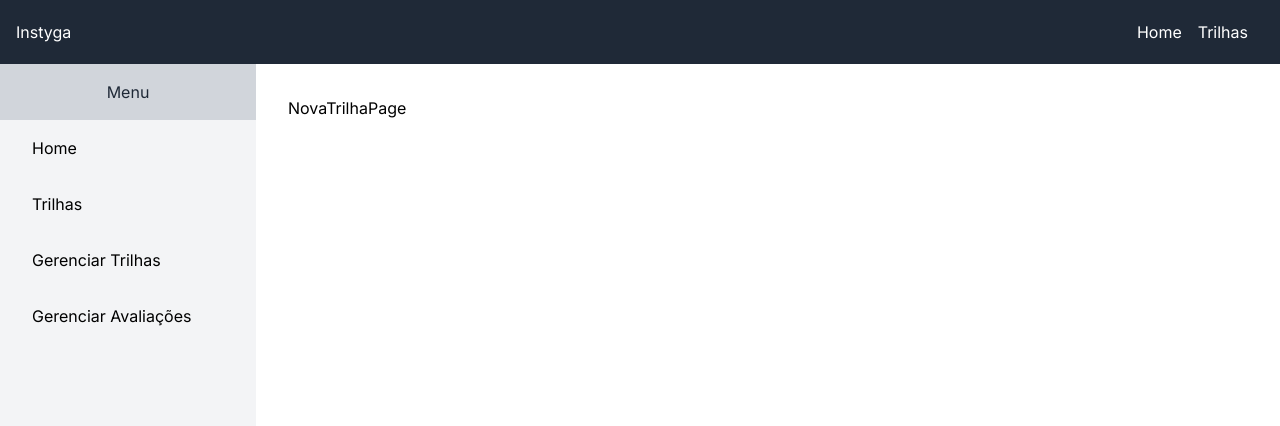
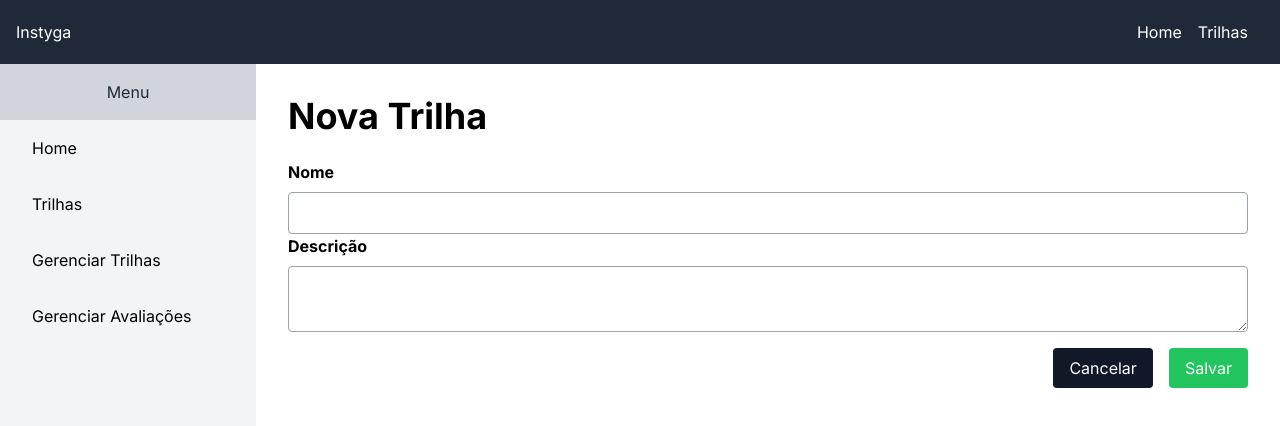
Before and after one commit to mikansc/instyga-web, a Next.js app: page /trilhas/gerenciar/novo in a window 1280 px wide. Shown: the top 426 px of the page. Built offline with nearby package versions, Linux system fonts and the light colour scheme.

Commit message:
criacao de trilhas

```diff
--- a/app/trilhas/gerenciar/novo/page.tsx
+++ b/app/trilhas/gerenciar/novo/page.tsx
@@ -1,7 +1,53 @@
-const NovaTrilhaPage = (props) => {
+import { Titulo } from "@/components/Titulo";
+import * as trilhaService from "@/services/trilhas";
+import { revalidateTag } from "next/cache";
+import { redirect } from "next/navigation";
+
+const NovaTrilhaPage = () => {
+  const adicionaTrilha = async (data: FormData) => {
+    "use server";
+    await trilhaService.criarTrilha(data);
+    revalidateTag("todas_trilhas");
+    redirect("/trilhas/gerenciar");
+  };
+
   return (
     <main>
-      <p>NovaTrilhaPage</p>
+      <Titulo>Nova Trilha</Titulo>
+      <form action={adicionaTrilha}>
+        <div className="flex flex-col gap-2">
+          <label className="font-bold" htmlFor="nome">
+            Nome
+          </label>
+          <input
+            className="border border-gray-400 rounded px-4 py-2"
+            type="text"
+            id="nome"
+            name="nome"
+          />
+        </div>
+        <div className="flex flex-col gap-2">
+          <label className="font-bold" htmlFor="descricao">
+            Descrição
+          </label>
+          <textarea
+            className="border border-gray-400 rounded px-4 py-2"
+            id="descricao"
+            name="descricao"
+          />
+        </div>
+        <div className="flex justify-end gap-4 mt-4">
+          <button className="px-4 py-2 bg-gray-900 text-white rounded hover:bg-gray-800 transition-colors duration-300 ease-in-out">
+            Cancelar
+          </button>
+          <button
+            type="submit"
+            className="px-4 py-2 bg-green-500 text-white rounded hover:bg-green-600 transition-colors duration-300 ease-in-out"
+          >
+            Salvar
+          </button>
+        </div>
+      </form>
     </main>
   );
 };
--- a/app/trilhas/gerenciar/page.tsx
+++ b/app/trilhas/gerenciar/page.tsx
@@ -1,11 +1,12 @@
 import { Titulo } from "@/components/Titulo";
 
+import { Botao } from "@/components/Botao";
 import { BotaoLink } from "@/components/BotaoLink";
 import * as trilhaService from "@/services/trilhas";
+import { revalidateTag } from "next/cache";
 
 const GerenciarTrilhaPage = async () => {
   const trilhas = await trilhaService.buscarTodas();
-  // const trilhas = [];
 
   return (
     <main>
@@ -42,7 +43,22 @@ const GerenciarTrilhaPage = async () => {
                 <td className="py-2 w-1/3 truncate">{trilha.nome}</td>
                 <td className="py-2 max-w-xs truncate">{trilha.descricao}</td>
                 <td className="py-2 w-1/6">
-                  <BotaoLink href="/trilhas/gerenciar/1/editar">Editar</BotaoLink>
+                  <form>
+                    <BotaoLink href="/trilhas/gerenciar/1/editar">Editar</BotaoLink>
+                    <Botao
+                      type="submit"
+                      formAction={async () => {
+                        "use server";
+                        console.log(trilha.id);
+                        await trilhaService.apagarTrilha(trilha.id!).then((res) => {
+                          console.log(res);
+                          revalidateTag("todas_trilhas");
+                        });
+                      }}
+                    >
+                      Apagar
+                    </Botao>
+                  </form>
                 </td>
               </tr>
             ))}
--- a/components/Botao/Botao.tsx
+++ b/components/Botao/Botao.tsx
@@ -1,22 +1,22 @@
-export const Botao = ({
-  children = "empty!",
-}: {
-  children: React.ReactNode;
-}) => {
+// interface BotaoProps with HTMLButtonElement props and color prop
+interface BotaoProps extends React.ButtonHTMLAttributes<HTMLButtonElement> {
+  color?: "green" | "red" | "blue" | "gray";
+}
+
+export const Botao = (props: BotaoProps) => {
+  const { children, color = "gray" } = props;
+
+  const c = {
+    green: "bg-green-500 hover:bg-green-600",
+    red: "bg-red-500 hover:bg-red-600",
+    blue: "bg-blue-500 hover:bg-blue-600",
+    gray: "bg-gray-900 hover:bg-gray-800",
+  };
+
   return (
     <button
-      className="
-    mt-4
-    px-4
-    py-2
-    bg-gray-900
-    text-white
-    rounded
-    hover:bg-gray-800
-    transition-colors
-    duration-300
-    ease-in-out
-    "
+      className={`mt-4 px-4 py-2 ${c[color]} text-white rounded transition-colors duration-300 ease-in-out`}
+      {...props}
     >
       {children}
     </button>
--- a/next.config.js
+++ b/next.config.js
@@ -1,4 +1,8 @@
 /** @type {import('next').NextConfig} */
-const nextConfig = {}
+const nextConfig = {
+  experimental: {
+    serverActions: true,
+  },
+};
 
-module.exports = nextConfig
+module.exports = nextConfig;
--- a/services/trilhas.ts
+++ b/services/trilhas.ts
@@ -1,7 +1,7 @@
 import { ENV } from "@/constants/environment";
 
-interface Trilha {
-  id: number;
+export interface Trilha {
+  id?: number;
   nome: string;
   descricao: string;
 }
@@ -10,7 +10,7 @@ const base_url = ENV.TRILHA_API_URL;
 
 export const buscarTodas = async (): Promise<Trilha[]> => {
   try {
-    const response = await fetch(base_url);
+    const response = await fetch(base_url, { next: { tags: ["todas_trilhas"] } });
     return response.json();
   } catch {
     return [];
@@ -25,3 +25,30 @@ export const buscarPorId = async (id: number): Promise<Trilha | null> => {
     return null;
   }
 };
+
+export const criarTrilha = async (trilha: FormData): Promise<Trilha | null> => {
+  try {
+    const object = Object.fromEntries(trilha.entries());
+    console.log(object);
+
+    const response = await fetch(base_url, {
+      method: "POST",
+      headers: {
+        "Content-Type": "application/json",
+      },
+      body: JSON.stringify(object),
+    });
+    return response.json();
+  } catch {
+    return null;
+  }
+};
+
+export const apagarTrilha = async (id: number): Promise<boolean> => {
+  try {
+    const response = await fetch(`${base_url}/${id}`, { method: "DELETE" });
+    return response.status === 204;
+  } catch {
+    return false;
+  }
+};
```
